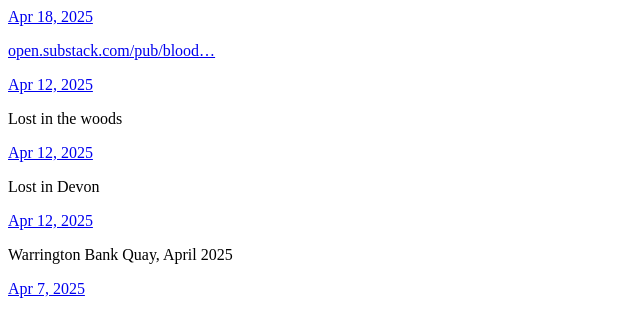
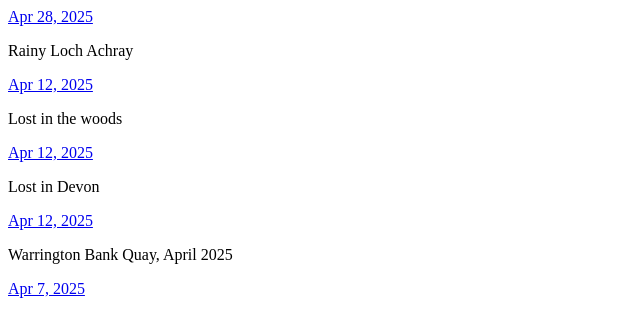
Before and after one commit to mandrewsstudio/mandrews, a plain HTML site: page index.html in a window 1280 px wide. Shown: the top 311 px of the page, without its empty margins (0-640 px from the left). Drawn offline with Linux system fonts and the light colour scheme.

Commit message:
Archiving from Micro.blog.

```diff
--- a/index.html
+++ b/index.html
@@ -25,10 +25,11 @@
 	  <div class="h-entry">
 
 
-		<a href="https://mandrews.co.uk/2025/04/18/092036.html" class="u-url"><time class="dt-published" datetime="2025-04-18 09:20:36 &#43;0100">Apr 18, 2025</time></a>
+		<a href="https://mandrews.co.uk/2025/04/28/rainy-loch-achray.html" class="u-url"><time class="dt-published" datetime="2025-04-28 21:52:11 &#43;0100">Apr 28, 2025</time></a>
 
 		<div class="e-content">
-			 <p><a href="https://open.substack.com/pub/bloodinthemachine/p/the-original-slop-how-capitalism?r=2qf7x9&amp;utm_medium=ios">open.substack.com/pub/blood&hellip;</a></p>
+			 <p>Rainy Loch Achray</p>
+<p><!-- raw HTML omitted --><!-- raw HTML omitted --><!-- raw HTML omitted --></p>
 
 		</div>
 	  </div>
```
